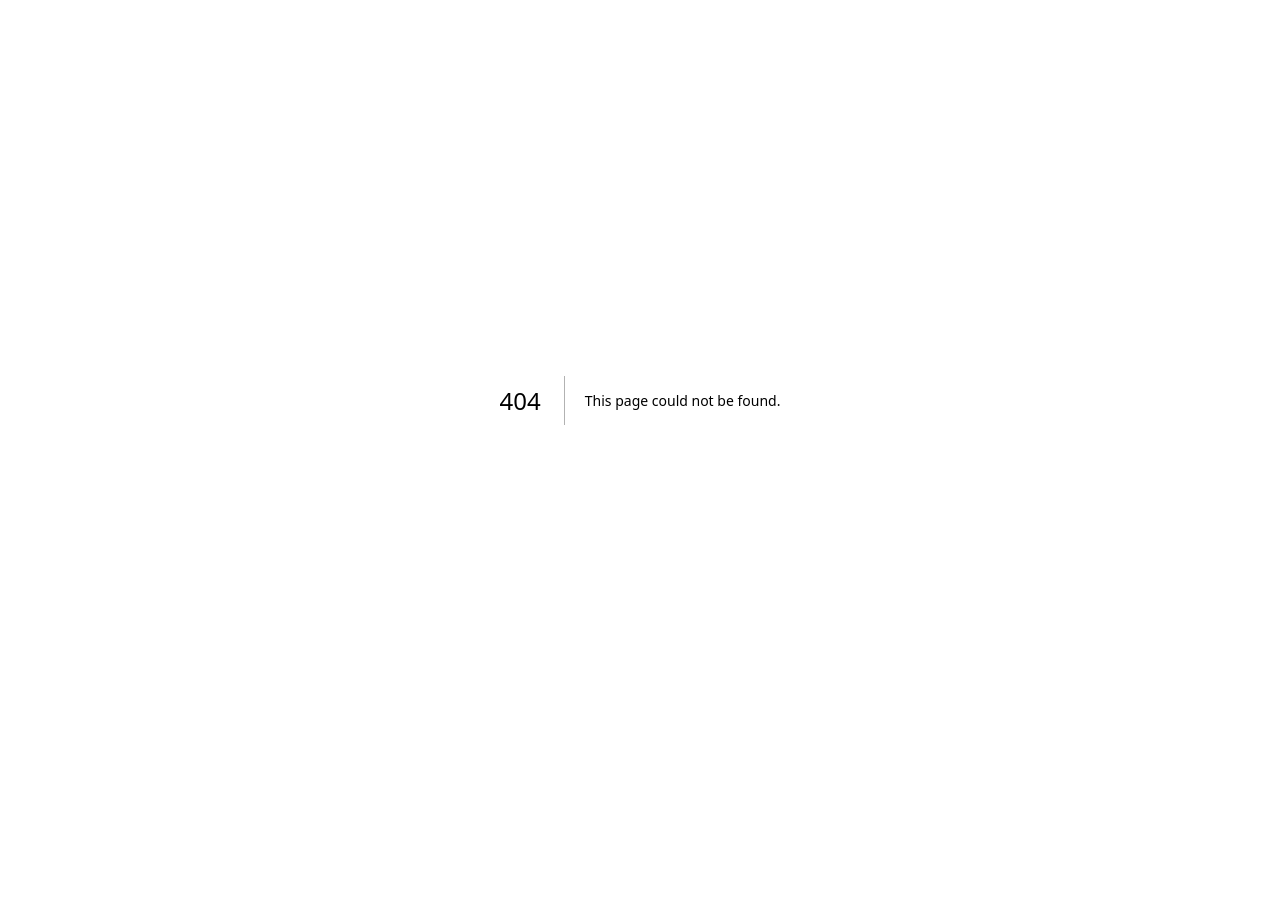
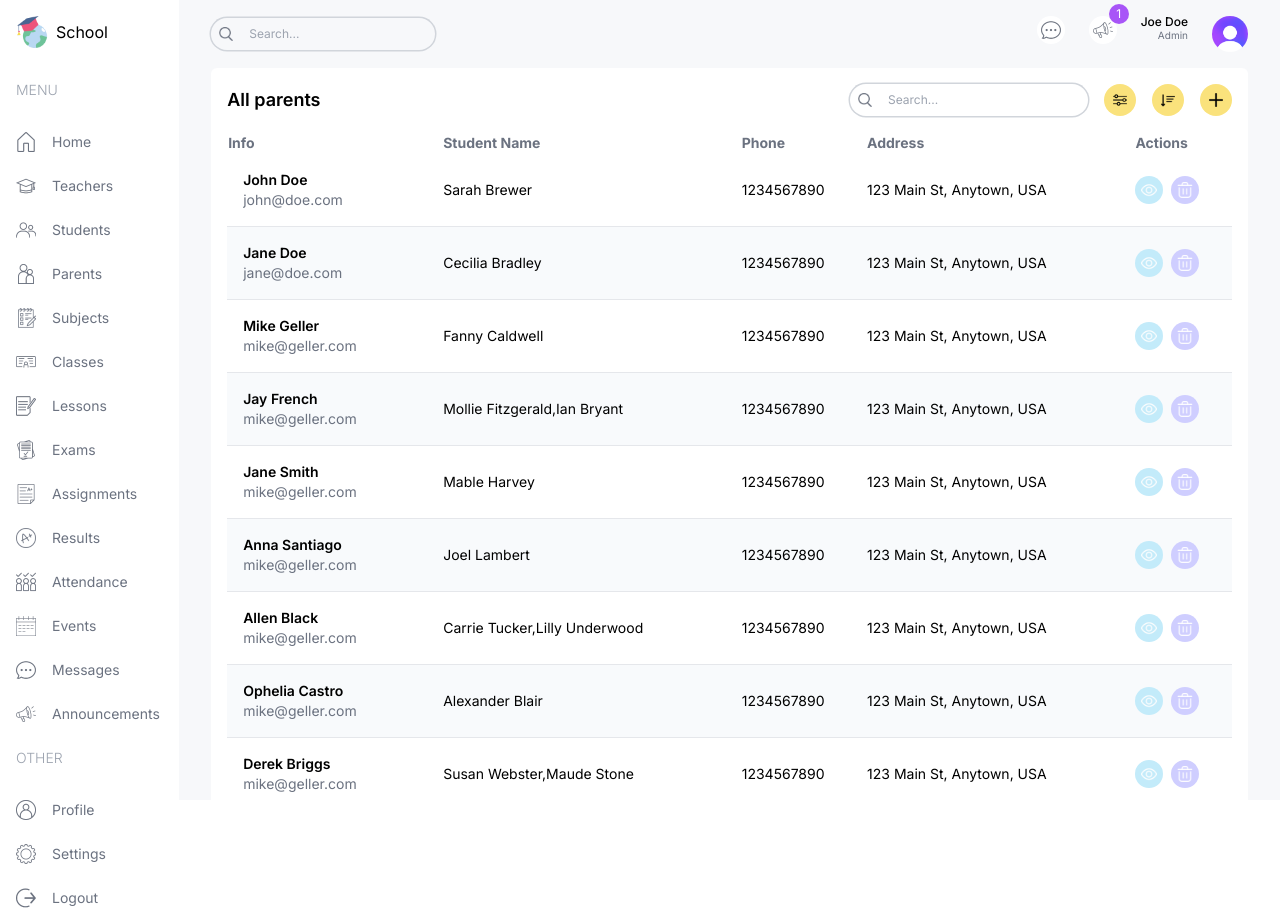
Before and after one commit to brovnie/school-dashboard, a Next.js app: page /list/parents in a window 1280 px wide. Before the commit this address had no page. Before the commit the page ends 800 px from the top, so only its background shows below. Built offline with nearby package versions, Linux system fonts and the light colour scheme.

Commit message:
Added Parents page

```diff
--- a/src/app/list/students/page.tsx
+++ b/src/app/list/parents/page.tsx
@@ -1,20 +1,17 @@
 import Pagination from "@/components/Pagination";
 import Table from "@/components/Table";
 import TableSearch from "@/components/TableSearch";
-import { role, studentsData } from "@/lib/data";
+import { parentsData, role } from "@/lib/data";
 import Image from "next/image";
 import Link from "next/link";
 import React from "react";
 
-type Student = {
+type Parent = {
   id: number;
-  studentId: string;
   name: string;
   email?: string;
-  photo: string;
-  phone?: string;
-  grade: number;
-  class: string;
+  students: string[];
+  phone: string;
   address: string;
 };
 
@@ -24,13 +21,8 @@ const columns = [
     accessor: "info",
   },
   {
-    header: "Student ID",
-    accessor: "studentId",
-    className: "hidden md:table-cell",
-  },
-  {
-    header: "Grade",
-    accessor: "grade",
+    header: "Student Name",
+    accessor: "students",
     className: "hidden md:table-cell",
   },
   {
@@ -49,36 +41,28 @@ const columns = [
   },
 ];
 
-function StudentListPage() {
-  const renderRow = (item: Student) => (
+function ParentListPage() {
+  const renderRow = (item: Parent) => (
     <tr
       key={item.id}
       className="border-b border-gray-200 even:bg-slate-50 text-sm hover:bg-purpleLight"
     >
       <td className="flex items-center gap-4 p-4">
-        <Image
-          src={item.photo}
-          alt=""
-          width={40}
-          height={40}
-          className="md-hidden xl:block w-10 h-10 rounded-full object-cover"
-        />
         <div className="flex flex-col">
           <h3 className="font-semibold">{item.name}</h3>
-          <p className="text-sm text-gray-500">{item.class}</p>
+          <p className="text-sm text-gray-500">{item?.email}</p>
         </div>
       </td>
-      <td className="hidden md:table-cell">{item.studentId}</td>
-      <td className="hidden md:table-cell">{item.grade}</td>
+      <td className="hidden md:table-cell">{item.students.join(",")}</td>
       <td className="hidden md:table-cell">{item.phone}</td>
       <td className="hidden md:table-cell">{item.address}</td>
       <td>
         <div className="flex items-center gap-2">
-          <Link href={`/list/teachers/${item.id}`}>
+          <Link href={`/list/parents/${item.id}`}>
             <button className="w-7 h-7 rounded-full flex items-center justify-center bg-sky">
               <Image
                 src="/view.png"
-                alt={`View teacher ${item.name} `}
+                alt={`View parent ${item.name} `}
                 width={16}
                 height={16}
               />
@@ -88,7 +72,7 @@ function StudentListPage() {
             <button className="w-7 h-7 rounded-full flex items-center justify-center bg-customPurple">
               <Image
                 src="/delete.png"
-                alt={`Delete teacher ${item.name}`}
+                alt={`Delete parent ${item.name}`}
                 width={16}
                 height={16}
               />
@@ -102,7 +86,7 @@ function StudentListPage() {
   return (
     <div className="bg-white p-4 rounded-md flex-1 m-4 mt-0">
       <div className="flex items-center justify-between">
-        <h1 className="hidden md:block text-lg font-semibold">All students</h1>
+        <h1 className="hidden md:block text-lg font-semibold">All parents</h1>
         <div className="flex flex-col md:flex-row items-center gap-4 w-full md:w-auto">
           <TableSearch />
           <div className="flex items-center gap-4 self-end">
@@ -120,10 +104,10 @@ function StudentListPage() {
           </div>
         </div>
       </div>
-      <Table columns={columns} renderRow={renderRow} data={studentsData} />
+      <Table columns={columns} renderRow={renderRow} data={parentsData} />
       <Pagination />
     </div>
   );
 }
 
-export default StudentListPage;
+export default ParentListPage;
```
